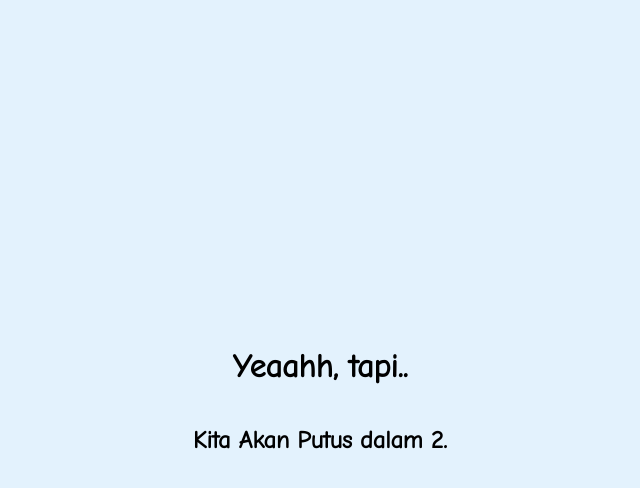
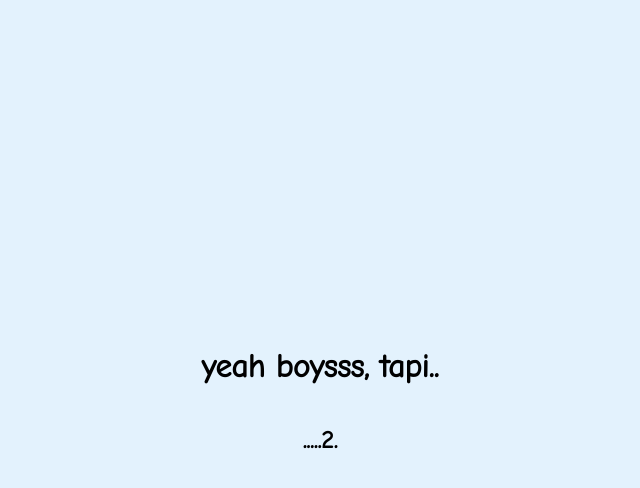
Before and after one commit to vnsdma/tambahmantan, a plain HTML site: page index.html in a window 1280 px wide. Both pictures are taken after a click on the button "Mau". Shown: the whole page, without its empty margins (320-960 px from the left). Drawn offline with Linux system fonts and the light colour scheme.

Commit message:
Update index.html

```diff
--- a/index.html
+++ b/index.html
@@ -3,7 +3,7 @@
 <head>
   <meta charset="UTF-8">
   <meta name="viewport" content="width=device-width, initial-scale=1.0">
-  <title>Tambah Mantan</title>
+  <title>........</title>
   <link rel="stylesheet" href="pure.css">
   <link rel="stylesheet" href="style.css">
 </head>
@@ -46,8 +46,8 @@
   </div>
   <div id="slide-2" style="display: none;">
     <div class="center">
-      <h1>Yeaahh, tapi..</h1>
-      <h2>Kita Akan Putus dalam <strong id="putusKita"></strong>.</h2>
+      <h1>yeah boysss, tapi..</h1>
+      <h2>.....<strong id="putusKita"></strong>.</h2>
       <img src="out.webp" id="keluarSana" alt="Keluar Gih>" style="display: none;">
     </div>
   </div>
```
